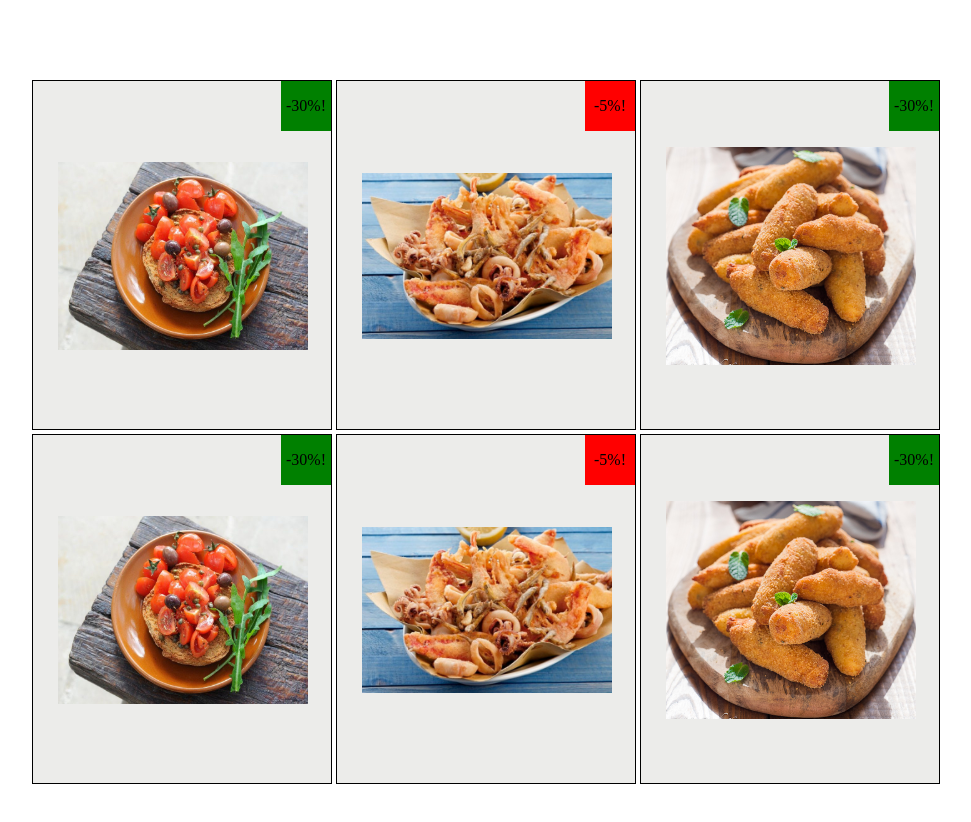
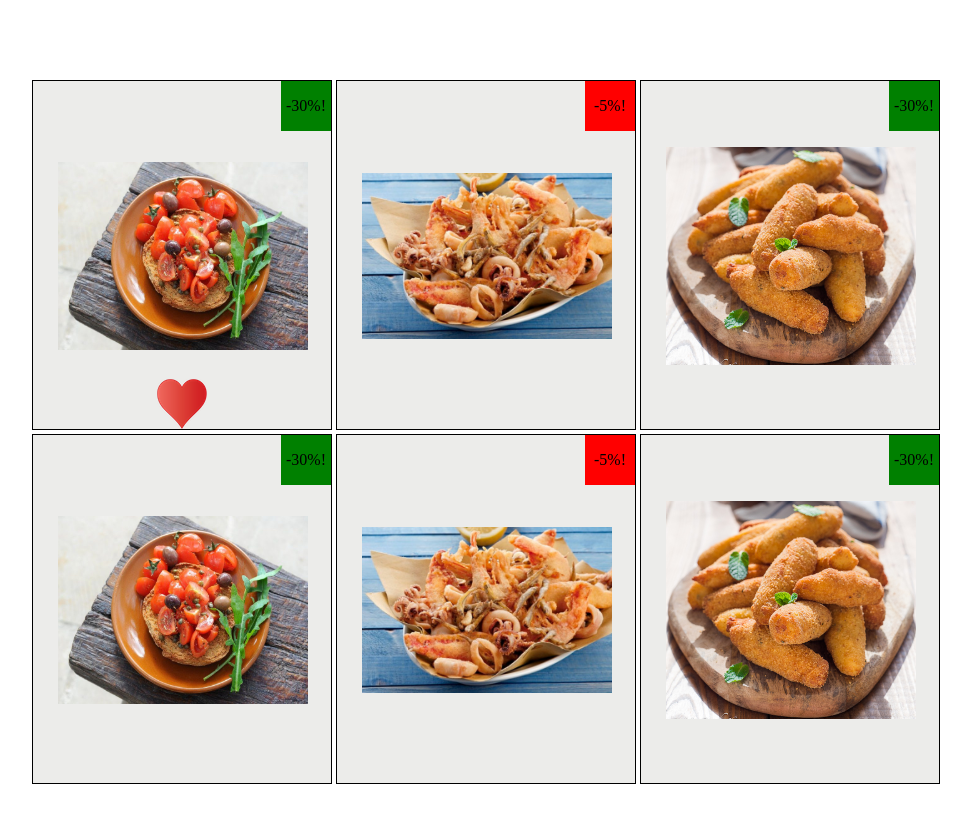
Before and after one commit to Sevenis/htmlcss-shop, a plain HTML site: page index.html in a window 1280 px wide. In both pictures the pointer is over the element 230 px from the left and 255 px from the top of the page. Shown: the whole page, without its empty margins (48-1019 px from the left). Drawn offline with Linux system fonts and the light colour scheme.

Commit message:
Esercizio completato

```diff
--- a/css/style.css
+++ b/css/style.css
@@ -16,14 +16,13 @@ body {
     display: inline-block;
     position: relative;
     border: 1px solid black;
-    /* padding: 40px; */
 }
 
-.mouse {
-
-}
-span:hover + container {
-    display:block;
+/* PopUp cuore quando si passa su con il mouse */
+.container:hover {
+    background-image: url('../img/cuore.png');
+    background-position: bottom;
+    background-repeat: no-repeat;
 }
 
 .a_immagine {
```
Also changed, not shown: index.html (+2 -1 lines), img/cuore.png (added), 2 other files.
